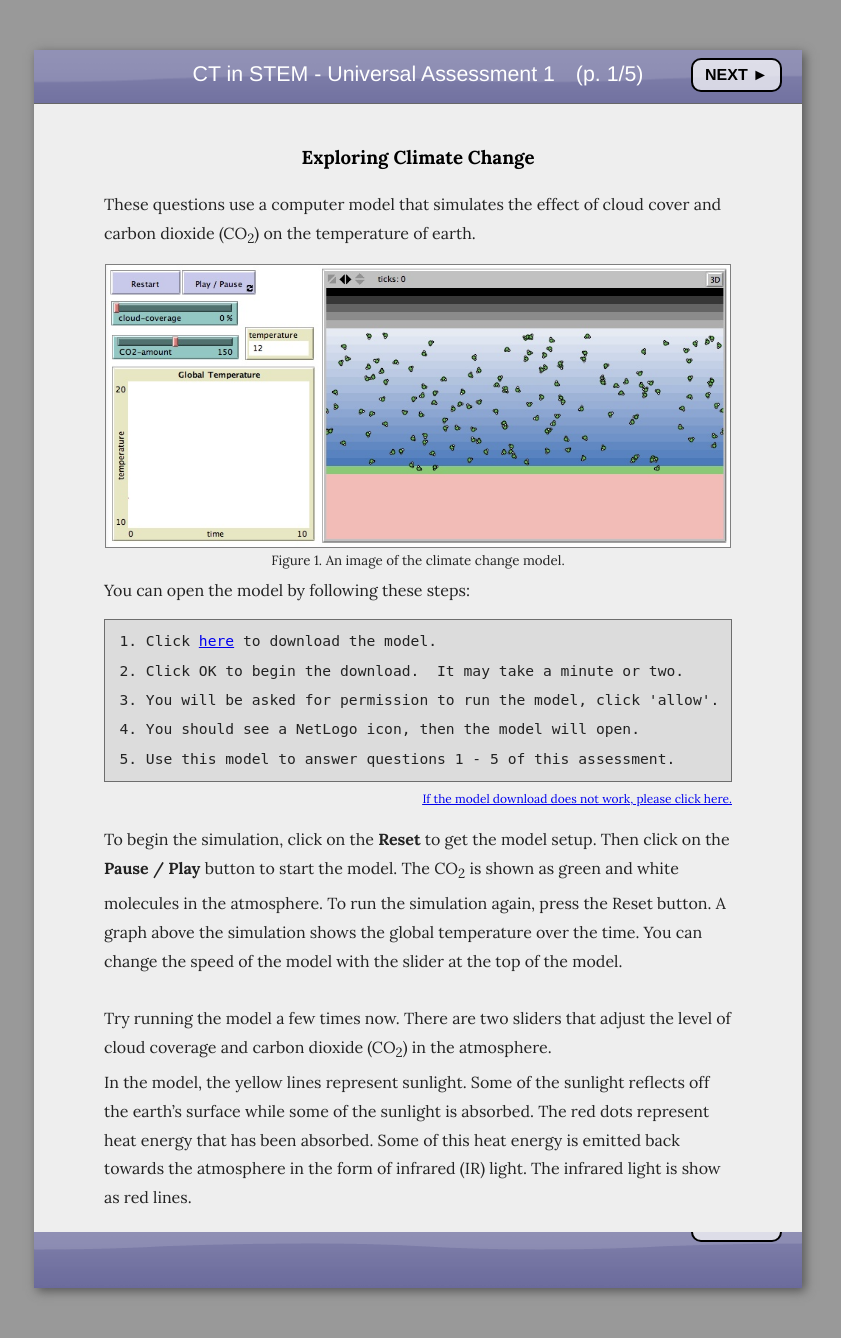
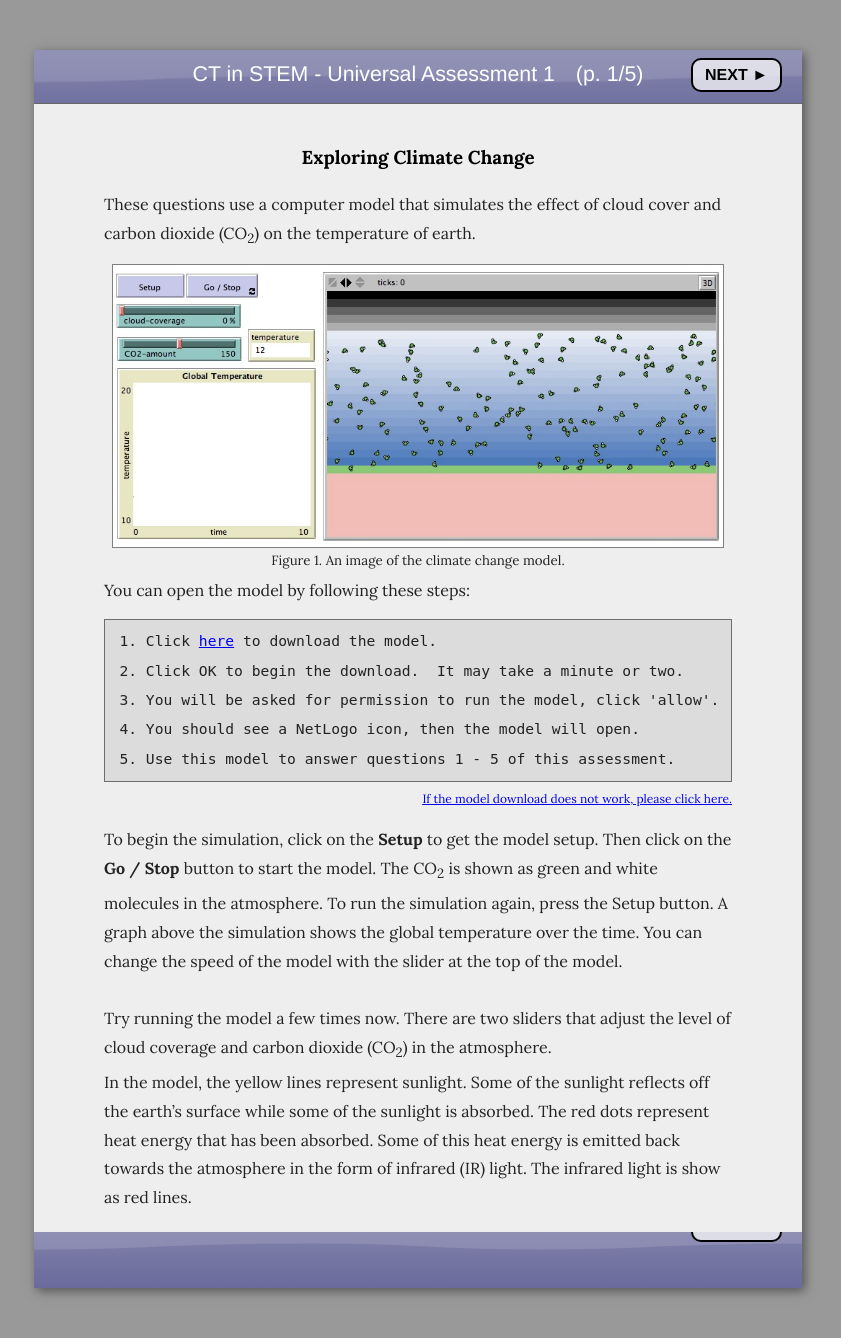
Before and after one commit to presidentharris/ct-stem, a Django app: template assess/templates/sets/uni1.html in a window 1280 px wide. Shown: the whole page, without its empty margins (222-1063 px from the left). Run offline with Django 3.2, Linux system fonts and the light colour scheme; the template is opened without the code that fills it: values that come from a table or form of the project are taken from there, others are empty; tables that the repository leaves empty hold one stand-in row (values such as "Sample post"); some libraries are stand-ins or nearby versions.

Commit message:
changing labels on buttons across models

```diff
--- a/assess/templates/sets/uni1.html
+++ b/assess/templates/sets/uni1.html
@@ -57,7 +57,7 @@
 5. Use this model to answer questions 1 - 5 of this assessment.</pre>
          <!--<iframe src="/static/netLogo/climate_change.html" class="netLogo-cc"></iframe> -->
          <div style="cursor:pointer;float:right;font-size:12px;margin-top:-12px;text-decoration:underline;"><a href="/static/netLogo/climate_change.html" target="_blank">If the model download does not work, please click here.</a></div><br/>
-         To begin the simulation, click on the <b>Reset</b> to get the model setup. Then click on the <b>Pause / Play </b> button to start the model. The CO<sub>2</sub> is shown as green and white molecules in the atmosphere. To run the simulation again, press the Reset button. A graph above the simulation shows the global temperature over the time. You can change the speed of the model with the slider at the top of the model.
+         To begin the simulation, click on the <b>Setup</b> to get the model setup. Then click on the <b>Go / Stop </b> button to start the model. The CO<sub>2</sub> is shown as green and white molecules in the atmosphere. To run the simulation again, press the Setup button. A graph above the simulation shows the global temperature over the time. You can change the speed of the model with the slider at the top of the model.
          <br/><br/>
          Try running the model a few times now. There are two sliders that adjust the level of cloud coverage and carbon dioxide (CO<sub>2</sub>) in the atmosphere.
          <br/>
```
Also changed, not shown: assess/static/images/uni1/climate_change.jpg, 1 other file.
